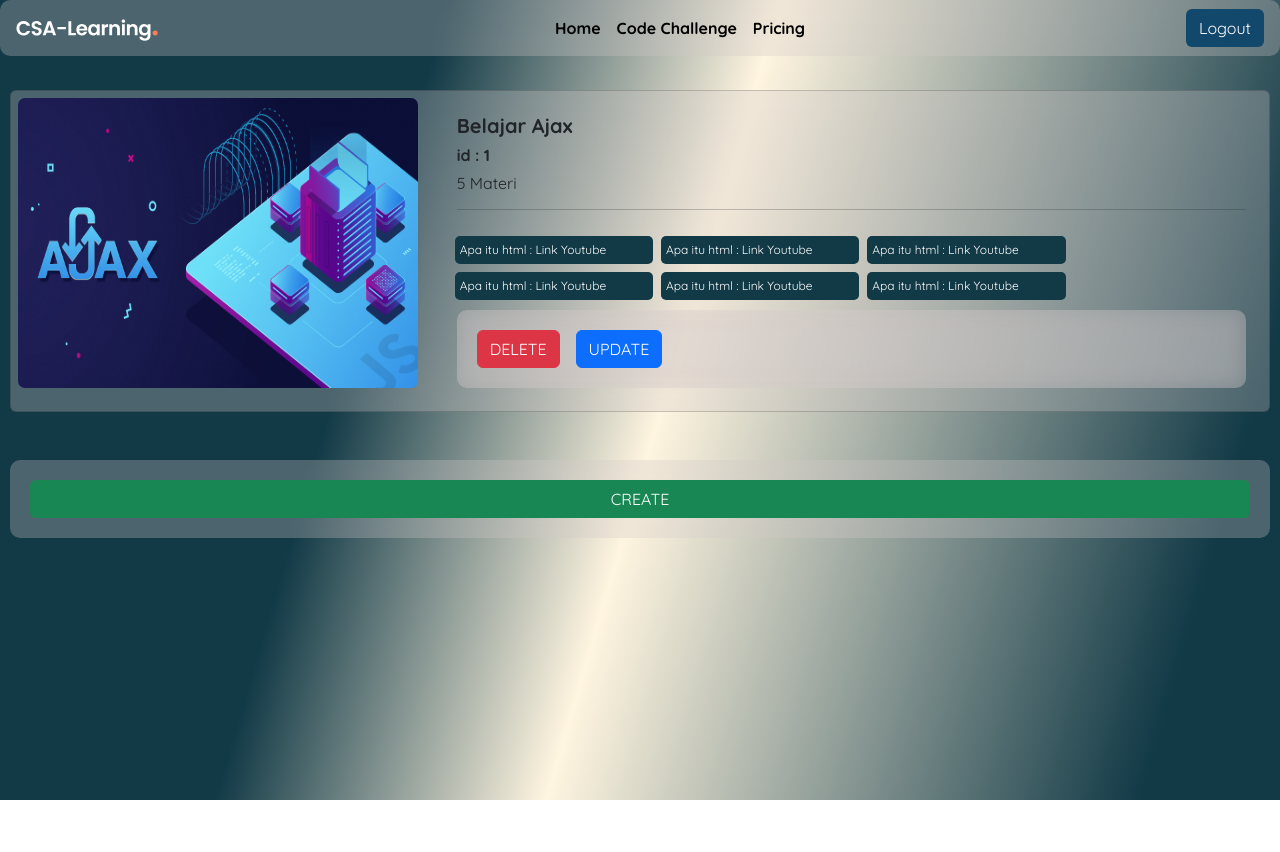
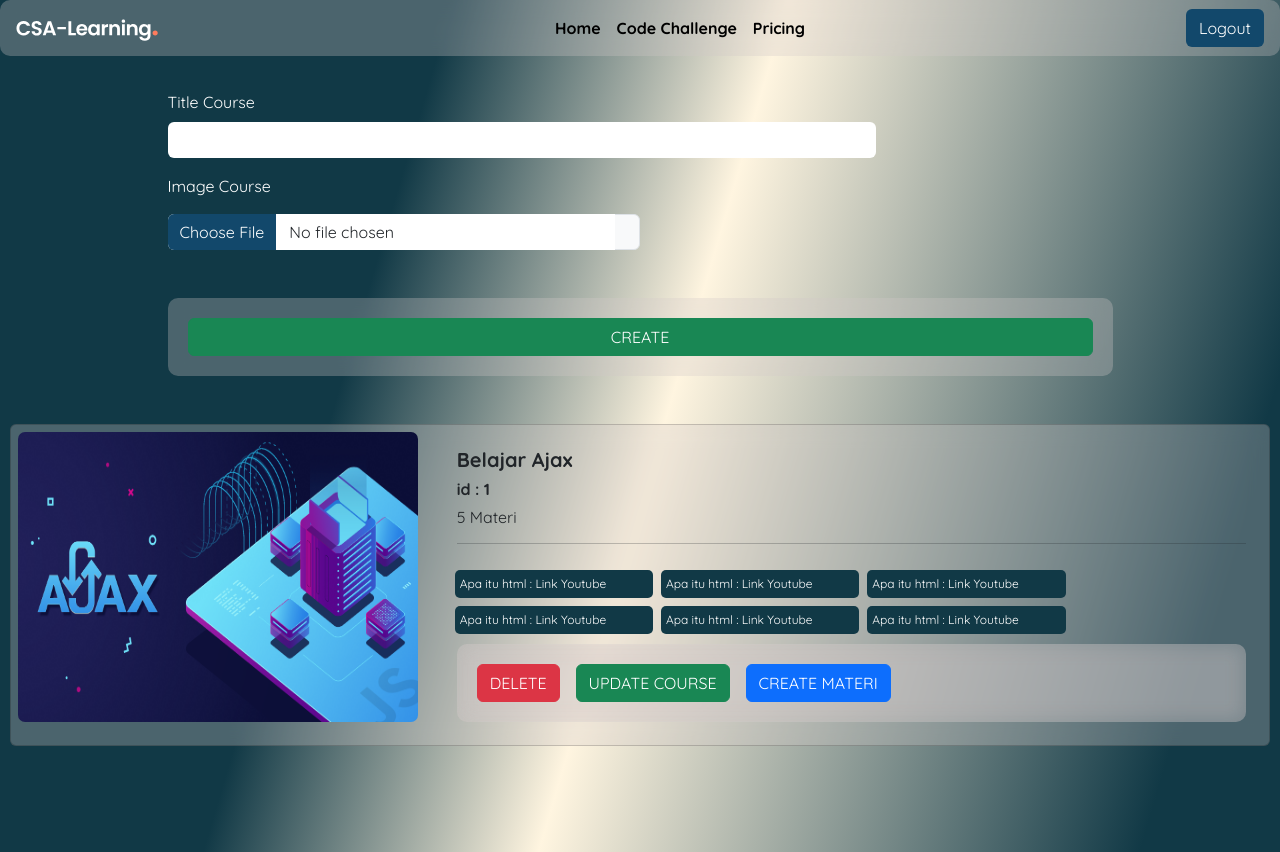
Before and after one commit to Orizaaaaa/admin-csa, a React (Vite) app: page / in a window 1280 px wide. Before the commit the page ends 800 px from the top, so only its background shows below. Built offline with nearby package versions, Linux system fonts and the light colour scheme.

Commit message:
update ui and create materi

```diff
--- a/src/css/home.css
+++ b/src/css/home.css
@@ -78,3 +78,14 @@ h5 {
         justify-content: center;
     }
 }
+
+form .input-group input::file-selector-button {
+    background-color: #12486B;
+    color: white;
+
+}
+
+form input {
+    box-shadow: none !important;
+    border: none !important;
+}
--- a/src/pages/Home.jsx
+++ b/src/pages/Home.jsx
@@ -6,6 +6,34 @@ function Home() {
     return (
         <AuthLayout>
             <section className="home">
+                <div className="formCreate w-75 mx-auto mb-5 text-white">
+                    <form>
+                        <div className="mb-3">
+                            <label htmlFor="exampleInputEmail1" className="form-label">
+                                Title Course
+                            </label>
+                            <input
+
+                                className="form-control w-75"
+                                id="exampleInputEmail1"
+                                aria-describedby="emailHelp"
+                            />
+                        </div>
+
+                        <p class="mt-3">Image Course</p>
+                        <div class="input-group mb-3 w-50     ">
+                            <input type="file" class="form-control" id="inputGroupFile02" />
+                            <label class="input-group-text " for="inputGroupFile02" />
+                        </div>
+
+
+
+                        <div className="button-action d-grid gap-1 mt-5">
+                            <button className='btn btn-success' >CREATE</button>
+                        </div>
+                    </form>
+
+                </div>
 
                 <div className="card mb-3" >
                     <div className="row row-cols-lg-2 row-cols-1">
@@ -49,16 +77,77 @@ function Home() {
 
                                 <div className="button-action d-flex">
                                     <button className='btn btn-danger me-3' >DELETE</button>
-                                    <button className='btn btn-primary' >UPDATE</button>
+                                    <button className='btn btn-success me-3'>UPDATE COURSE</button>
+                                    <button className='btn btn-primary' data-bs-toggle="modal"
+                                        data-bs-target="#exampleModal" >CREATE MATERI</button>
                                 </div>
                             </div>
                         </div>
                     </div>
                 </div>
 
-                <div className="button-action d-grid gap-1 mt-5">
-                    <button className='btn btn-success' >CREATE</button>
-                </div>
+
+
+                <>
+
+
+                    <div
+                        className="modal fade"
+                        id="exampleModal"
+                        tabIndex={-1}
+                        aria-labelledby="exampleModallabel"
+                        aria-hidden="true"
+                    >
+                        <div className="modal-dialog modal-xl modal-dialog-centered">
+                            <div className="modal-content">
+                                <div className="modal-header">
+                                    <h1 className="modal-title fs-5" id="exampleModallabel">
+                                        Update
+                                    </h1>
+                                    <button
+                                        type="button"
+                                        className="btn-close"
+                                        data-bs-dismiss="modal"
+                                        aria-label="Close"
+                                    />
+                                </div>
+                                <div className="modal-body">
+                                    <div className="mb-3">
+                                        <label htmlFor="exampleInputEmail1" className="form-label">
+                                            Title Materi
+                                        </label>
+                                        <input
+                                            className="form-control w-75 shadow-none "
+                                            id="exampleInputEmail1"
+                                            aria-describedby="emailHelp"
+                                        />
+                                    </div>
+                                    <div className="mb-3">
+                                        <label for="basic-url" className="form-label">Link Vidio From Youtube</label>
+                                        <div className="input-group">
+                                            <span className="input-group-text" id="basic-addon3">https://www.youtube.com/embed/</span>
+                                            <input type="text" className="form-control shadow-none" id="basic-url" aria-describedby="basic-addon3 basic-addon4" />
+                                        </div>
+                                    </div>
+
+                                </div>
+                                <div className="modal-footer">
+                                    <button
+                                        type="button"
+                                        className="btn btn-secondary"
+                                        data-bs-dismiss="modal"
+                                    >
+                                        Close
+                                    </button>
+                                    <button type="button" className="btn btn-primary">
+                                        Save changes
+                                    </button>
+                                </div>
+                            </div>
+                        </div>
+                    </div>
+                </>
+
 
 
             </section>
```
